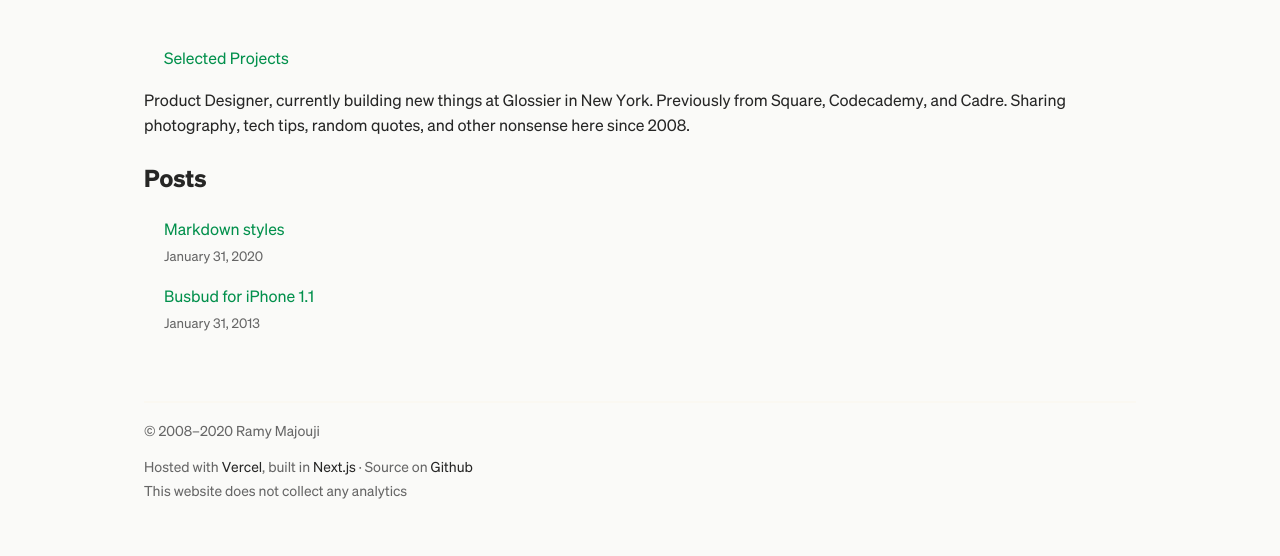
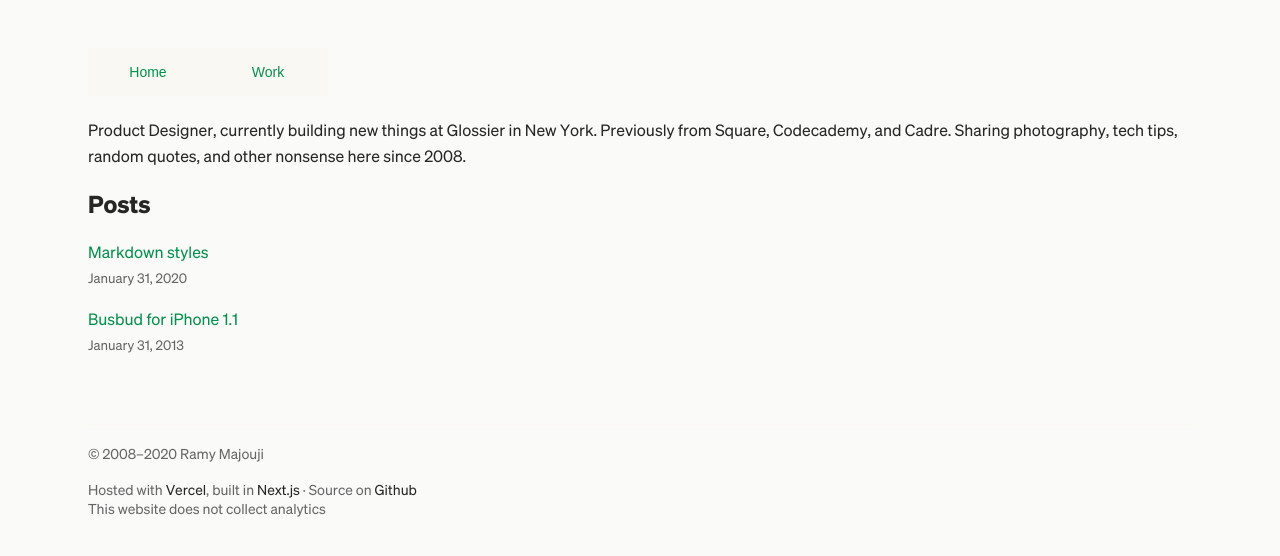
Before and after one commit to majouji/ramy.design, a Next.js app: page / in a window 1280 px wide. Shown: the top 556 px of the page. Built offline with nearby package versions, Linux system fonts and the light colour scheme.

Commit message:
Grid layout for work page

```diff
--- a/components/button.js
+++ b/components/button.js
@@ -31,7 +31,7 @@ export function ButtonInternal({ label, url }) {
   return (
     <Link href={url}>
       <a>
-        <button className="button-container">{label} Hello</button>
+        <button className="button-container">{label}</button>
       </a>
     </Link>
   );
--- a/components/footer.js
+++ b/components/footer.js
@@ -1,14 +1,21 @@
 export default function Footer() {
+  function getCurrentYear() {
+    var d = new Date();
+    var n = d.getFullYear();
+    return n
+  }
+
+  let currentYear = getCurrentYear()
+
   return (
     <footer>
       <hr />
-      <p>&copy; 2008–2020 Ramy Majouji</p>
-      <p style={{ marginTop: "16px" }}>
-        Hosted with <a href="https://vercel.com">Vercel</a>, built in{" "}
-        <a href="http://nextjs.org">Next.js</a> · Source on{" "}
-        <a href="https://github.com/majouji">Github</a>
+      <p>&copy; 2008&ndash;{currentYear} Ramy Majouji</p>
+      <p>
+        Hosted with <a href="https://vercel.com">Vercel</a>, built in <a href="http://nextjs.org">Next.js</a> · Source on <a href="https://github.com/majouji">Github</a>
+        <br />
+        This website does not collect analytics
       </p>
-      <p>This website does not collect any analytics</p>
     </footer>
   );
 }
--- a/components/header.js
+++ b/components/header.js
@@ -1,14 +1,12 @@
 import Link from "next/link";
+import { ButtonInternal } from "./button";
 
 export default function Header() {
   return (
     <header>
       <nav>
-        <ul>
-          <Link href="/work/square">
-            <a>Selected Projects</a>
-          </Link>
-        </ul>
+        <ButtonInternal label="Home" url="/" />
+        <ButtonInternal label="Work" url="/work/" />
       </nav>
     </header>
   );
--- a/components/styles/layout.module.sass
+++ b/components/styles/layout.module.sass
@@ -1,5 +1,5 @@
 .container
-  max-width: 1024px
+  max-width: 1136px
   padding: 0 1rem
   margin: 3rem auto 6rem
 
--- a/pages/about.js
+++ b/pages/about.js
@@ -1,6 +1,5 @@
-import Layout, { siteTitle } from "../components/layout";
-import Head from "next/head";
-import { AppleMusicEmbed, SpotifyEmbed } from "../components/embeds";
+import Layout, { siteTitle } from "../components/layout"
+import Head from "next/head"
 
 export default function About() {
   return (
--- a/pages/posts/[id].js
+++ b/pages/posts/[id].js
@@ -11,7 +11,6 @@ export default function Post({ postData }) {
           {postData.title} – {siteTitle}
         </title>
         <script src="/scripts/highlight.pack.js" />
-        <link rel="stylesheet" href="/styles/googlecode.css" />
       </Head>
       <article>
         <h1 className="post-title">{postData.title}</h1>
--- a/public/square.html
+++ b/public/square.html
@@ -4,8 +4,8 @@
   <head>
     <meta charset="utf-8" />
 
-    <title>The HTML5 Herald</title>
-    <meta name="description" content="The HTML5 Herald" />
+    <title>Square Market</title>
+    <meta name="description" content="Square Market" />
     <meta name="author" content="SitePoint" />
   </head>
   <body>
--- a/styles/fonts.sass
+++ b/styles/fonts.sass
@@ -1,6 +1,4 @@
 @import mixins.scss
-@import url('https://fonts.googleapis.com/css2?family=IBM+Plex+Mono:ital,wght@0,400;0,600;1,400;1,600&display=swap')
-@import url('https://fonts.googleapis.com/css2?family=IBM+Plex+Serif:wght@300&display=swap')
 
 // Sohne
 @include font-face('Sohne', '../public/fonts/sohne-300',        300, normal, woff2)
--- a/styles/global.sass
+++ b/styles/global.sass
@@ -21,16 +21,20 @@ html
   font-size: var(--font-size-base)
   font-weight: 400
   line-height: 1.6
-
 ::selection,
 ::-moz-selection
   background: var(--color-accent)
   color: var(--background-main)
-
 a::selection
   background-color: var(--color-accent)
   color: var(--color-text)
   text-decoration: underline !important
+
+main
+  margin: 0 auto
+
+h1, h2, h3, h4, h5, h6
+  margin: unset
 
 h1
   font-size: var(--font-size-large)
@@ -42,23 +46,24 @@ a
   &:hover
     color: var(--color-accent-hover)
     text-decoration: none
-    border-bottom: 1px solid var(--color-accent-hover)
   &:active
     color: var(--color-accent-active)
     bottom: 0
     transition: 70ms ease-out
+    text-decoration: none
 
 article
   font-family: var(--font-serif-ibm)
-
   p
-    font-size: var(--font-size-medium)
-    line-height: 32px
+    font-size: var(--font-size-base)
+    line-height: calc(1.5 * var(--font-size-base))
+  figure
+    margin: 0
 
 
 ul,
 ol
-  padding: 0 20px
+  padding: 0
 
 ol
   font-variant-numeric: tabular-nums
@@ -67,7 +72,7 @@ ol
 pre,
 code,
 kbd
-  font-family: var(--font-mono-ibm)
+  font-family: var(--font-mono)
   font-size: var(--font-size-code)
   background-color: var(--background-code)
   border-radius: var(--border-radius)
@@ -102,12 +107,13 @@ iframe
   border: 0
 
 blockquote
-  font-family: var(--font-serif)
-  font-size: var(--font-size-large)
+  font-family: var(--font-serif-text)
   line-height: 1.45
   margin: 0
   padding-left: 24px
   border-left: 1px solid var(--background-code)
+  p
+    font-size: var(--font-size-large)
   .author
     text-transform: uppercase
     font-family: var((--font-sans))
@@ -128,8 +134,10 @@ img
     &:hover
       border-bottom: unset
 
-header p
-  margin: 0
+header
+  margin-bottom: 24px
+  p
+    margin: unset
 
 figcaption
   color: var(--color-text-secondary)
@@ -143,7 +151,7 @@ footer
   p
     color: var(--color-text-secondary)
     font-size: var(--font-size-small)
-    margin: 4px 0
+    margin: 4px 0 16px 0
     line-height: 1.4
 
   a
@@ -207,7 +215,7 @@ input:disabled
   border-radius: var(--border-radius)
   padding: 40px
   width: 100%
-  @media screen and ( max-width: var(--break-small) )
+  @media screen and (max-width: 480px)
     padding: 16px
 
 .flush-bottom
@@ -258,3 +266,62 @@ input:disabled
 
   figure
     margin: 0
+
+.card
+  max-width: calc(50% - 8px)
+  display: flex
+  p
+    margin-top: 16px
+  a
+    display: grid
+    grid-template-columns: 35% 65%
+    color: var(--color-text)
+    @media screen and (max-width: 600px)
+      grid-template-columns: 100%
+  figure
+    background: black
+    max-height: 288px
+    border-radius: 8px
+    padding: 16px
+    width: 100%
+    margin: unset
+    flex-wrap: wrap
+    grid-column-start: 1
+    grid-column-end: 3
+    @media screen and (max-width: 600px)
+      grid-column-start: 1
+      grid-column-end: 1
+      max-width: 100%
+    img
+      max-width: 100%
+      max-height: 100%
+      margin: auto
+      @media screen and (max-width: 600px)
+        grid-column-start: 1
+        grid-column-end: 1
+        max-width: 100%
+  @media screen and (max-width: 600px)
+    display: block
+    max-width: 100%
+
+.card-subtitle
+  color: var(--color-text-secondary)
+
+.card-description
+  grid-column-start: 2
+  grid-row-start: 2
+  font-size: var(--font-size-small)
+  line-height: 1.3
+  color: var(--color-text-secondary)
+  text-align: right
+  @media screen and (max-width: 600px)
+    grid-column-start: 1
+    grid-column-end: 1
+    max-width: 100%
+
+.cards-row
+  display: flex
+  gap: 24px
+  @media screen and (max-width: 600px)
+    display: block
+    max-width: 100%
--- a/styles/variables.sass
+++ b/styles/variables.sass
@@ -8,9 +8,7 @@
   --font-sans: 'Sohne', var(--font-fallback-sans)
   --font-serif-text: 'Heldane Text', var(--font-fallback-sans)
   --font-serif-display: 'Heldane Display', var(--font-fallback-sans)
-  --font-serif-ibm: 'IBM Plex Serif', var(--font-fallback-sans)
   --font-mono: 'SF Mono', var(--font-fallback-mono)
-  --font-mono-ibm: 'IBM Plex Mono', var(--font-fallback-mono)
 
   // Font Sizes
   --font-size-xlarge:             32px
@@ -54,7 +52,7 @@
   --color-syntax-string:    #032f62
   --color-syntax-symbol:    #005cc5
   --color-syntax-param:     #606
-  --color-syntax-attribute:   #000
+  --color-syntax-attribute: #000
   --color-syntax-formula-bg:#eee
   --color-syntax-selector:  #9B703F
   --color-syntax-addition:  #55a532
@@ -78,7 +76,7 @@
     --color-syntax-string:    #499eff
     --color-syntax-symbol:    #005cc5
     --color-syntax-param:     #606
-    --color-syntax-attribute:   #000
+    --color-syntax-attribute: #000
     --color-syntax-formula-bg:#eee
     --color-syntax-selector:  #9B703F
     --color-syntax-addition:  #55a532
```
Also changed, not shown: components/card.js (added, +16 -0 lines), pages/work.js (added, +31 -0 lines).
